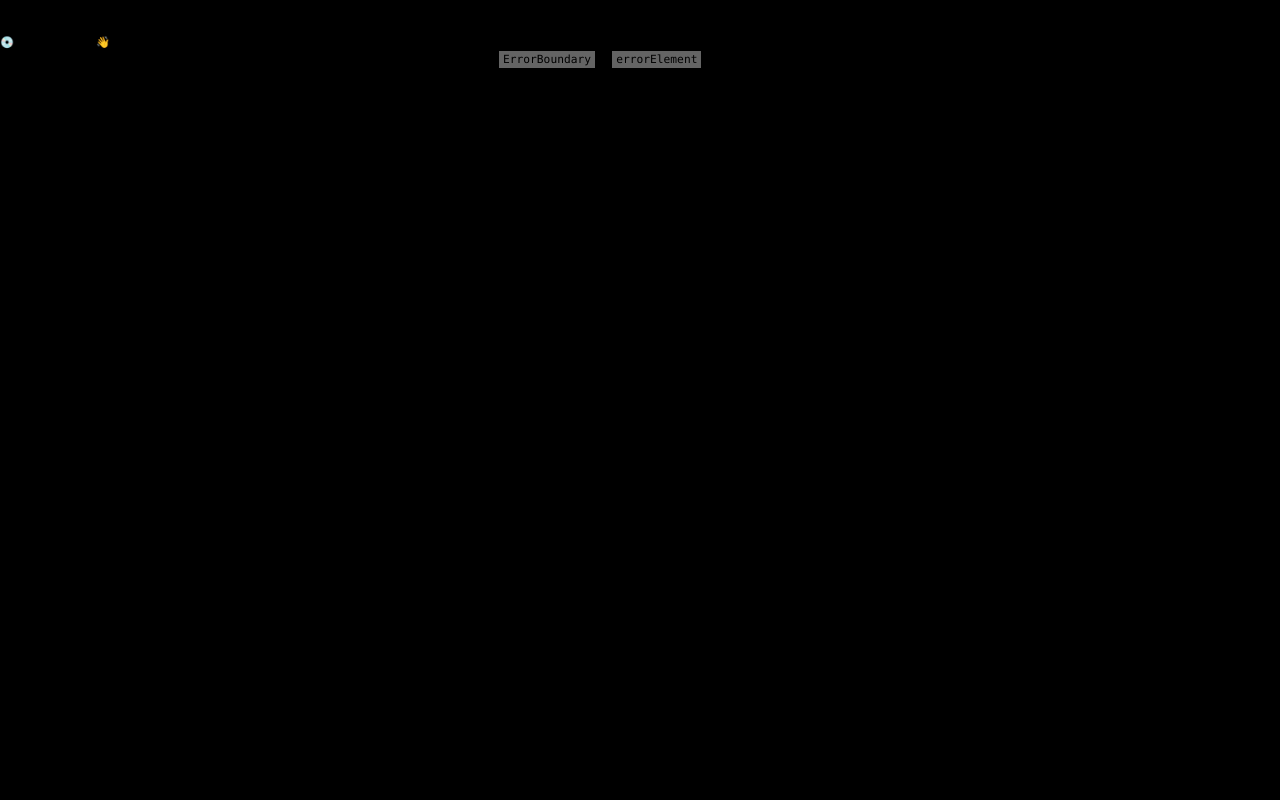
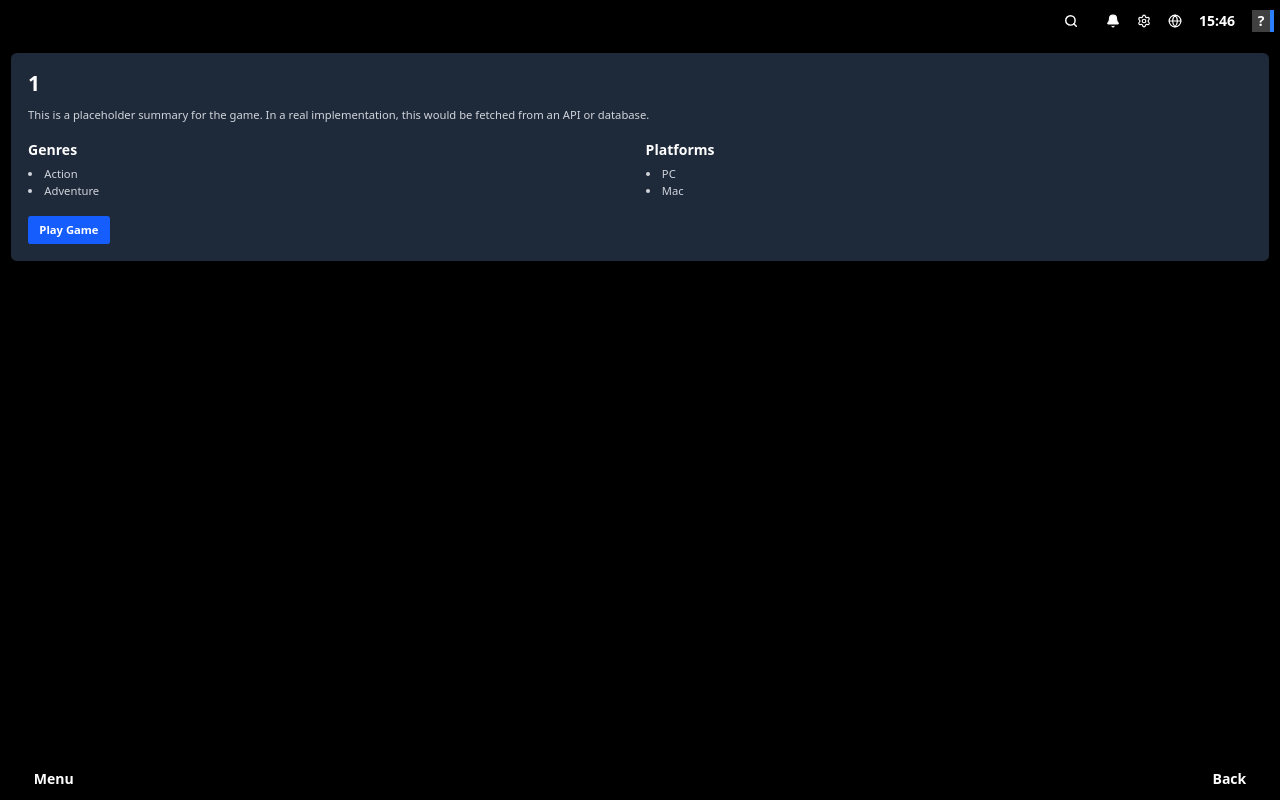
Before and after one commit to robertplawski/unchained-launcher, a React (Vite) app in the folder frontend/: page /game/1 in a window 1280 px wide. Before the commit this address had no page. Built offline with nearby package versions, Linux system fonts and the light colour scheme.

Commit message:
Still tweaking game searching

```diff
--- a/frontend/package.json
+++ b/frontend/package.json
@@ -11,11 +11,13 @@
   },
   "dependencies": {
     "@tailwindcss/vite": "^4.1.13",
+    "@types/react-lazy-load-image-component": "^1.6.4",
     "axios": "^1.12.2",
     "framer-motion": "^12.23.21",
     "lucide-react": "^0.544.0",
     "react": "^19.1.1",
     "react-dom": "^19.1.1",
+    "react-lazy-load-image-component": "^1.6.3",
     "react-router": "^7.9.2",
     "react-router-dom": "^7.9.2",
     "tailwindcss": "^4.1.13"
--- a/frontend/src/components/GameCard.tsx
+++ b/frontend/src/components/GameCard.tsx
@@ -125,14 +125,13 @@ const GameCard: React.FC<Props> = ({ game, big, selected, last, hideGameInfo })
   const navigate = useNavigate();
 
   const openGamePage = useCallback(() => {
-    alert(JSON.stringify(game))
     navigate("/game/" + game.name)
   }, [game])
 
   if (big) {
     return <>
       <GameBackgroundArtwork {...{ selected, last, artworkUrl }} />
-      <div onClick={openGamePage} className={`cursor-pointer relative flex flex-col justify-between gap-0 min-h-90 min-w-194 w-194 ${!hideGameInfo ? 'pb-24' : ''}`}>
+      <div onDoubleClick={openGamePage} className={`cursor-pointer relative flex flex-col justify-between gap-0 min-h-90 min-w-194 w-194 ${!hideGameInfo ? 'pb-24' : ''}`}>
         <LazyLoadImage
 
           loading="lazy"
@@ -150,7 +149,7 @@ const GameCard: React.FC<Props> = ({ game, big, selected, last, hideGameInfo })
 
   return <>
     <GameBackgroundArtwork {...{ selected, last, artworkUrl }} />
-    <div onClick={openGamePage} className={`cursor-pointer relative flex flex-col justify-between gap-0 min-h-90 min-w-60 w-60 ${!hideGameInfo ? 'pb-24' : ''}`}>
+    <div onDoubleClick={openGamePage} className={`cursor-pointer relative flex flex-col justify-between gap-0 min-h-90 min-w-60 w-60 ${!hideGameInfo ? 'pb-24' : ''}`}>
       <LazyLoadImage
         loading="lazy"
         effect="blur"
--- a/frontend/src/components/GameList.tsx
+++ b/frontend/src/components/GameList.tsx
@@ -1,8 +1,9 @@
 import React, { useEffect, useRef, useState } from "react";
-import { fetchGames, launchGame } from "../api";
+import { fetchGames } from "../api";
 import { type GameInfo } from "../types";
 import GameCard from "./GameCard";
 import SeeLibraryCard from "./SeeLibraryCard";
+import { useNavigate } from "react-router";
 
 
 export function useArrowCounter(
@@ -19,23 +20,31 @@ export function useArrowCounter(
   }, [value]);
 
   useEffect(() => {
-    const isEditable = (el: Element | null) => {
-      if (!el) return false;
-      const tag = el.tagName.toLowerCase();
-      return (
-        tag === "input" ||
-        tag === "textarea" ||
-        tag === "select" ||
-        (el as HTMLElement).isContentEditable
-      );
+    const isEditable = (element: Element | null) => {
+      if (!element) return false;
+
+      // Check if it's a form element that can receive input
+      if (element.tagName === 'INPUT' || element.tagName === 'TEXTAREA' || element.tagName === 'SELECT') {
+        return (element as HTMLInputElement).type !== 'checkbox' &&
+          (element as HTMLInputElement).type !== 'radio';
+      }
+
+      // Check for contenteditable
+      if ((element as HTMLElement).isContentEditable) return true;
+
+      // Check for contenteditable attribute
+      const contentEditable = element.getAttribute('contenteditable');
+      if (contentEditable === 'true' || contentEditable === '') return true;
+
+      return false;
     };
 
     const handleKeyDown = (e: KeyboardEvent) => {
       if (isEditable(document.activeElement)) return; // ignore if typing
 
-      if (e.key === "Enter") {
+      /*if (e.key === "Enter") {
         execute(valueRef.current);
-      }
+      }*/
 
       setValue((prev) => {
         if (e.key === "ArrowLeft") return Math.max(min, prev - 1);
@@ -76,17 +85,6 @@ const GameList: React.FC = () => {
 
 
 
-  const handleLaunch = async (index: number) => {
-    //const game = games[index]
-    try {
-      await launchGame(index);
-      //alert(`Launched game ${game.name}`)
-    } catch (err: any) {
-      //alert(err.response?.data?.detail || "Failed to launch");
-    } finally {
-    }
-  }
-
   const [currentIndex, setCurrentIndex] = useArrowCounter(0, games.length, (v: number) => handleLaunch(v));
 
 
@@ -121,6 +119,10 @@ const GameList: React.FC = () => {
     })
   }, [games, setCurrentIndex])
 
+  const navigate = useNavigate();
+  const handleLaunch = async (index: number) => {
+    navigate("/game/" + games[index].name)
+  };
   // scroll to the currently selected game whenever index changes
   useEffect(() => {
     const currentRef = gameRefs.current[currentIndex];
--- /dev/null
+++ b/frontend/src/components/GamePage.tsx
@@ -0,0 +1,62 @@
+import React from 'react';
+import { useParams } from 'react-router-dom';
+import type { GameInfo } from '../types';
+
+const GamePage: React.FC = () => {
+  const { name } = useParams<{ name: string }>();
+
+  // In a real implementation, you would fetch game data based on the name
+  // For now, we'll just display the name
+  const game: Partial<GameInfo> = {
+    name: name || 'Unknown Game',
+    metadata: {
+      summary: 'This is a placeholder summary for the game. In a real implementation, this would be fetched from an API or database.',
+      genres: ['Action', 'Adventure'],
+      platforms: ['PC', 'Mac'],
+    }
+  };
+
+  return (
+    <div className="p-4">
+      <div className="bg-gray-800 rounded-lg p-6">
+        <h1 className="text-3xl font-bold mb-4">{game.name}</h1>
+
+        {game.metadata?.summary && (
+          <p className="text-gray-300 mb-6">{game.metadata.summary}</p>
+        )}
+
+        <div className="grid grid-cols-1 md:grid-cols-2 gap-4">
+          {game.metadata?.genres && (
+            <div>
+              <h2 className="text-xl font-semibold mb-2">Genres</h2>
+              <ul className="list-disc list-inside">
+                {game.metadata.genres.map((genre, index) => (
+                  <li key={index} className="text-gray-300">{genre}</li>
+                ))}
+              </ul>
+            </div>
+          )}
+
+          {game.metadata?.platforms && (
+            <div>
+              <h2 className="text-xl font-semibold mb-2">Platforms</h2>
+              <ul className="list-disc list-inside">
+                {game.metadata.platforms.map((platform, index) => (
+                  <li key={index} className="text-gray-300">{platform}</li>
+                ))}
+              </ul>
+            </div>
+          )}
+        </div>
+
+        <div className="mt-6">
+          <button className="bg-blue-600 hover:bg-blue-700 text-white font-bold py-2 px-4 rounded">
+            Play Game
+          </button>
+        </div>
+      </div>
+    </div>
+  );
+};
+
+export default GamePage;
--- a/frontend/src/components/Header.tsx
+++ b/frontend/src/components/Header.tsx
@@ -21,10 +21,9 @@ export default function Header() {
 
   useEffect(() => {
     const handleKeyDown = (e: KeyboardEvent) => {
-      if (e.key === 'Escape' && isOnSearchPage) {
+      if (e.key === 'Escape') {
         // Remove query parameters from current location
-        const cleanPath = window.location.pathname;
-        navigate("/");
+        navigate(-1);
       }
     };
 
@@ -67,10 +66,9 @@ export default function Header() {
 
   // Handle input changes to update the state
   const handleInputChange = (e: React.ChangeEvent<HTMLInputElement>) => {
-    const query = e.target.value
     setInputValue(e.target.value);
 
-    navigate(`/search?q=${encodeURIComponent(query)}`);
+    //navigate(`/search?q=${encodeURIComponent(query)}`);
   };
 
 
--- a/frontend/src/components/SearchPage.tsx
+++ b/frontend/src/components/SearchPage.tsx
@@ -1,6 +1,6 @@
 import { useSearchParams } from 'react-router-dom';
 import GameCard from './GameCard';
-import { useEffect, useState, useCallback, useRef, useMemo } from 'react';
+import { useEffect, useState, useCallback, useMemo } from 'react';
 import type { GameInfo } from '../types';
 import { fetchGames, searchGames } from '../api';
 
@@ -38,7 +38,7 @@ export default function SearchPage() {
   const [loading, setLoading] = useState<boolean>(false);
   const [games, setGames] = useState<GameInfo[]>([]);
   const [searchResults, setSearchResults] = useState<any[]>([]);
-  const [isSearching, setIsSearching] = useState<boolean>(false);
+  const [_isSearching, setIsSearching] = useState<boolean>(false);
 
 
   const loadGames = useCallback(async () => {
@@ -105,7 +105,7 @@ export default function SearchPage() {
             <CategoryButton
               key={category}
               name={category}
-              count={100}
+              count={displayedGames.length}
               selected={selectedCategory === category}
               onClick={() => handleCategorySelect(category)}
             />
--- a/frontend/src/main.tsx
+++ b/frontend/src/main.tsx
@@ -10,6 +10,7 @@ import MainLayout from './layouts/MainLayout.tsx';
 import GameList from './components/GameList.tsx';
 import SearchPage from './components/SearchPage.tsx';
 import AnimatedOutlet from './components/AnimatedOutlet.tsx';
+import GamePage from './components/GamePage.tsx';
 
 const router = createBrowserRouter([
   {
@@ -23,6 +24,10 @@ const router = createBrowserRouter([
       {
         path: "/search",
         element: <AnimatedOutlet><SearchPage /></AnimatedOutlet>
+      },
+      {
+        path: "/game/:name",
+        element: <AnimatedOutlet><GamePage /></AnimatedOutlet>
       }
     ]
   }
```
Also changed, not shown: 1 other file (tests, documents, lock files or other folders).
